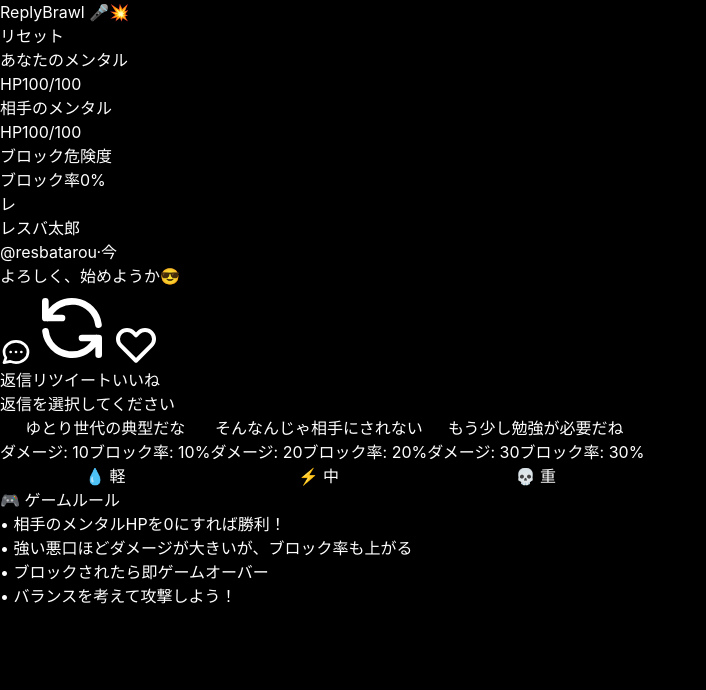
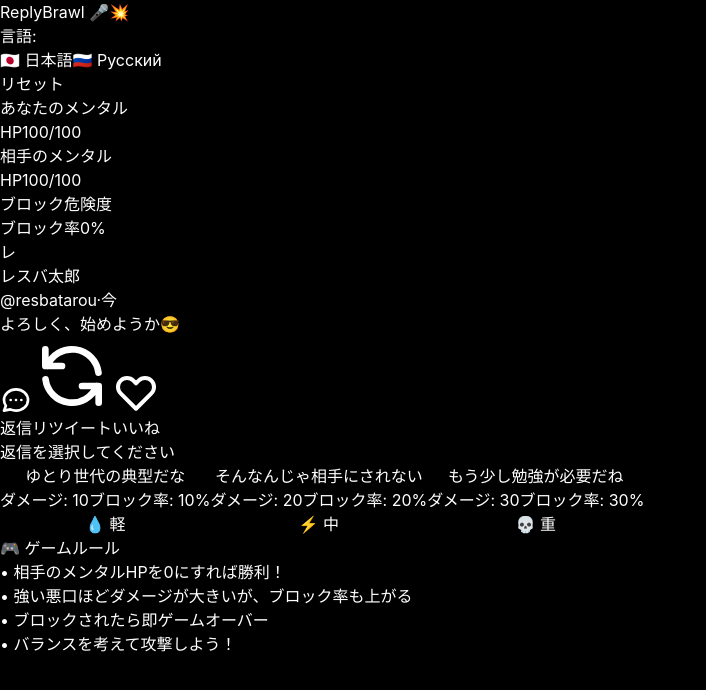
Before and after one commit to itsme03up/replybrawl, a React (Vite) app: page / in a window 1280 px wide. Shown: the top 690 px of the page, without its empty margins (0-706 px from the left). Built offline with nearby package versions, Linux system fonts and the light colour scheme.

Commit message:
Add language support and switcher component for Japanese and Russian

```diff
--- a/src/App.jsx
+++ b/src/App.jsx
@@ -1,10 +1,10 @@
-// App.jsx
 // ゲームのメインコンポーネント
 
 import React, { useState, useEffect } from 'react';
 import TweetCard from './components/TweetCard';
 import ReplyOption from './components/ReplyOption';
 import GaugeBar from './components/GaugeBar';
+import LanguageSwitcher from './components/LanguageSwitcher';
 import { GameState } from './utils/gameLogic';
 import { getRandomBadwords } from './utils/wordUtils';
 
@@ -14,15 +14,23 @@
   const [badwordOptions, setBadwordOptions] = useState([]);
   const [message, setMessage] = useState('');
   const [isProcessing, setIsProcessing] = useState(false);
+  const [currentLanguage, setCurrentLanguage] = useState('ja');
 
   // ゲーム開始時に悪口オプションを生成
   useEffect(() => {
     generateNewOptions();
-  }, []);
+  }, [currentLanguage]);
 
   const generateNewOptions = () => {
-    const newOptions = getRandomBadwords();
+    const newOptions = getRandomBadwords(currentLanguage);
     setBadwordOptions(newOptions);
+  };
+
+  const handleLanguageChange = (language) => {
+    setCurrentLanguage(language);
+    gameState.setLanguage(language);
+    // 言語が変わったら新しい選択肢を生成
+    setTimeout(() => generateNewOptions(), 100);
   };
 
   const handleBadwordSelect = async (selectedBadword) => {
@@ -57,6 +65,11 @@
     setIsProcessing(false);
   };
 
+  // 言語に応じたテキストを取得
+  const getText = (jaText, ruText) => {
+    return currentLanguage === 'ja' ? jaText : ruText;
+  };
+
   const GameOverScreen = () => (
     <div className="fixed inset-0 bg-black bg-opacity-75 flex items-center justify-center z-50">
       <div className="bg-gray-800 rounded-lg p-8 max-w-md w-full mx-4 text-center">
@@ -64,18 +77,20 @@
           {currentState.winner === 'player' ? '🎉' : '😵'}
         </div>
         <h2 className="text-2xl font-bold text-white mb-4">
-          {currentState.winner === 'player' ? '勝利！' : 'ゲームオーバー'}
+          {currentState.winner === 'player'
+            ? getText('勝利！', 'Победа!')
+            : getText('ゲームオーバー', 'Игра окончена')}
         </h2>
         <p className="text-gray-300 mb-6">
           {currentState.winner === 'player'
-            ? '相手のメンタルを完全に破壊しました！'
-            : 'ブロックされてしまいました...'}
+            ? getText('相手のメンタルを完全に破壊しました！', 'Вы полностью сломали психику соперника!')
+            : getText('ブロックされてしまいました...', 'Вас заблокировали...')}
         </p>
         <button
           onClick={resetGame}
           className="bg-blue-500 hover:bg-blue-600 text-white font-bold py-3 px-6 rounded-lg transition-colors"
         >
-          もう一度プレイ
+          {getText('もう一度プレイ', 'Играть снова')}
         </button>
       </div>
     </div>
@@ -87,12 +102,18 @@
       <header className="bg-gray-900 border-b border-gray-700 p-4">
         <div className="max-w-4xl mx-auto flex items-center justify-between">
           <h1 className="text-2xl font-bold text-blue-400">ReplyBrawl 🎤💥</h1>
+          <div className="flex items-center gap-4">
+            <LanguageSwitcher
+              currentLanguage={currentLanguage}
+              onLanguageChange={handleLanguageChange}
+            />
             <button
               onClick={resetGame}
               className="bg-gray-700 hover:bg-gray-600 text-white px-4 py-2 rounded-lg transition-colors"
             >
-            リセット
+              {getText('リセット', 'Сброс')}
             </button>
+          </div>
         </div>
       </header>
 
@@ -100,7 +121,9 @@
         {/* ゲージエリア */}
         <div className="grid grid-cols-1 md:grid-cols-2 gap-6 mb-6">
           <div className="bg-gray-900 rounded-lg p-4">
-            <h3 className="text-lg font-bold mb-3 text-blue-400">あなたのメンタル</h3>
+            <h3 className="text-lg font-bold mb-3 text-blue-400">
+              {getText('あなたのメンタル', 'Ваша психика')}
+            </h3>
             <GaugeBar
               label="HP"
               value={currentState.playerHp}
@@ -109,7 +132,9 @@
           </div>
 
           <div className="bg-gray-900 rounded-lg p-4">
-            <h3 className="text-lg font-bold mb-3 text-red-400">相手のメンタル</h3>
+            <h3 className="text-lg font-bold mb-3 text-red-400">
+              {getText('相手のメンタル', 'Психика соперника')}
+            </h3>
             <GaugeBar
               label="HP"
               value={currentState.npcHp}
@@ -120,9 +145,11 @@
 
         {/* ブロック率ゲージ */}
         <div className="bg-gray-900 rounded-lg p-4 mb-6">
-          <h3 className="text-lg font-bold mb-3 text-yellow-400">ブロック危険度</h3>
+          <h3 className="text-lg font-bold mb-3 text-yellow-400">
+            {getText('ブロック危険度', 'Риск блокировки')}
+          </h3>
           <GaugeBar
-            label="ブロック率"
+            label={getText('ブロック率', 'Риск блока')}
             value={currentState.blockRisk * 100}
             maxValue={100}
             type="block"
@@ -131,8 +158,8 @@
 
         {/* 相手のツイート */}
         <TweetCard
-          username="レスバ太郎"
-          handle="@resbatarou"
+          username={getText('レスバ太郎', 'Спорщик Петя')}
+          handle={getText('@resbatarou', '@sporshchik_petya')}
           text={currentState.npcReaction}
         />
 
@@ -146,7 +173,9 @@
         {/* 返信オプション */}
         <div className="bg-gray-900 rounded-lg p-6">
           <h3 className="text-xl font-bold mb-4 text-center">
-            {isProcessing ? '処理中...' : '返信を選択してください'}
+            {isProcessing
+              ? getText('処理中...', 'Обработка...')
+              : getText('返信を選択してください', 'Выберите ответ')}
           </h3>
 
           <div className="space-y-4">
@@ -162,12 +191,25 @@
 
           {/* ゲーム説明 */}
           <div className="mt-6 p-4 bg-gray-800 rounded-lg">
-            <h4 className="font-bold text-sm text-gray-300 mb-2">🎮 ゲームルール</h4>
+            <h4 className="font-bold text-sm text-gray-300 mb-2">
+              🎮 {getText('ゲームルール', 'Правила игры')}
+            </h4>
             <ul className="text-xs text-gray-400 space-y-1">
+              {currentLanguage === 'ja' ? (
+                <>
                   <li>• 相手のメンタルHPを0にすれば勝利！</li>
                   <li>• 強い悪口ほどダメージが大きいが、ブロック率も上がる</li>
                   <li>• ブロックされたら即ゲームオーバー</li>
                   <li>• バランスを考えて攻撃しよう！</li>
+                </>
+              ) : (
+                <>
+                  <li>• Нанесите сопернику урон до 0 ментального HP, чтобы выиграть!</li>
+                  <li>• Чем сильнее оскорбление, тем больше урон, но и риск блокировки выше</li>
+                  <li>• Если вас заблокировали, игра окончена</li>
+                  <li>• Атакуйте, учитывая баланс!</li>
+                </>
+              )}
             </ul>
           </div>
         </div>
--- a/src/components/LanguageSwitcher.jsx
+++ b/src/components/LanguageSwitcher.jsx
@@ -0,0 +1,33 @@
+import React from 'react';
+
+const LanguageSwitcher = ({ currentLanguage, onLanguageChange }) => {
+  return (
+    <div className="flex items-center gap-2 mb-4">
+      <span className="text-sm font-medium text-gray-600">言語:</span>
+      <div className="flex rounded-lg overflow-hidden border border-gray-300">
+        <button
+          onClick={() => onLanguageChange('ja')}
+          className={`px-4 py-2 text-sm font-medium transition-colors ${
+            currentLanguage === 'ja'
+              ? 'bg-blue-500 text-white'
+              : 'bg-white text-gray-700 hover:bg-gray-50'
+          }`}
+        >
+          🇯🇵 日本語
+        </button>
+        <button
+          onClick={() => onLanguageChange('ru')}
+          className={`px-4 py-2 text-sm font-medium transition-colors ${
+            currentLanguage === 'ru'
+              ? 'bg-blue-500 text-white'
+              : 'bg-white text-gray-700 hover:bg-gray-50'
+          }`}
+        >
+          🇷🇺 Русский
+        </button>
+      </div>
+    </div>
+  );
+};
+
+export default LanguageSwitcher;
--- a/src/utils/gameLogic.js
+++ b/src/utils/gameLogic.js
@@ -7,8 +7,8 @@
  * ゲーム状態を管理するクラス
  */
 export class GameState {
-  constructor(language = 'ja') {
-    this.language = language;
+  constructor() {
+    this.language = 'ja';
     this.playerHp = 100;
     this.npcHp = 100;
     this.blockRisk = 0;
--- a/src/utils/wordUtils.js
+++ b/src/utils/wordUtils.js
@@ -63,12 +63,14 @@
 }
 
 /**
- * ランダムにNPCの反応を選択
+ * ランダムにNPCの反応を選択（多言語対応）
  * @param {number} remainingHp - 残りHP
+ * @param {string} language - 言語コード (ja, ru)
  * @returns {string} NPCの反応テキスト
  */
-export function getNpcReaction(remainingHp) {
+export function getNpcReaction(remainingHp, language = 'ja') {
   const reactions = {
+    ja: {
       high: [
         "その程度？もっと本気出せよ😏",
         "まだまだ余裕だわ🤣",
@@ -87,7 +89,30 @@
         "もう限界だ...💀",
         "参った...参ったよ..."
       ]
+    },
+    ru: {
+      high: [
+        "Это всё? Давай серьёзнее! 😏",
+        "Пока ещё легко справляюсь 🤣",
+        "Думаешь, такими словами меня задеть?",
+        "Слабовато. Постарайся больше 💪"
+      ],
+      medium: [
+        "Эй... подожди-ка! 😠",
+        "Начинаю злиться...",
+        "Не наглей! 😤",
+        "Скоро серьёзно разозлюсь"
+      ],
+      low: [
+        "Хватит! Остановись! 😭",
+        "Чёрт... не сдамся...",
+        "Уже предел... 💀",
+        "Сдаюсь... сдаюсь..."
+      ]
+    }
   };
+
+  const languageReactions = reactions[language] || reactions.ja;
 
   let category;
   if (remainingHp > 60) {
@@ -98,6 +123,6 @@
     category = 'low';
   }
 
-  const categoryReactions = reactions[category];
+  const categoryReactions = languageReactions[category];
   return categoryReactions[Math.floor(Math.random() * categoryReactions.length)];
 }
```
Lines whose indentation alone changed are shown as unchanged.
